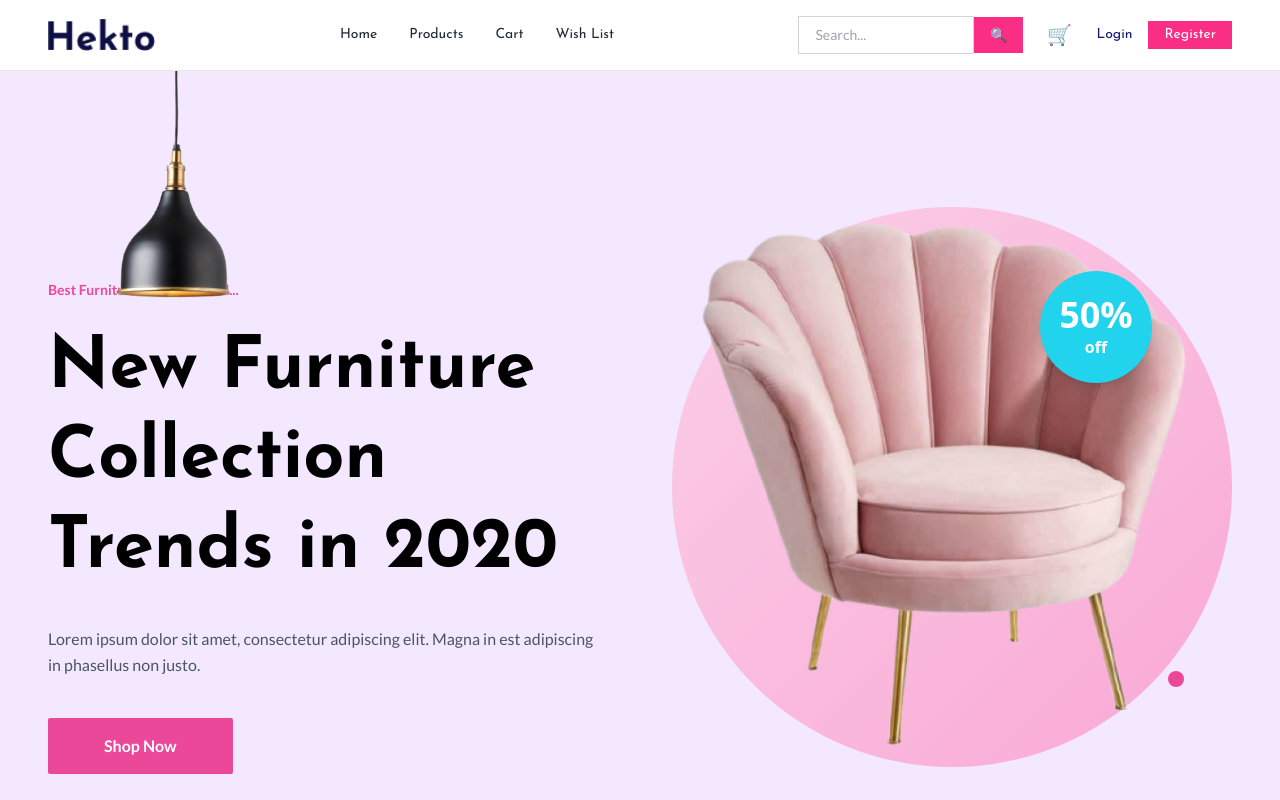
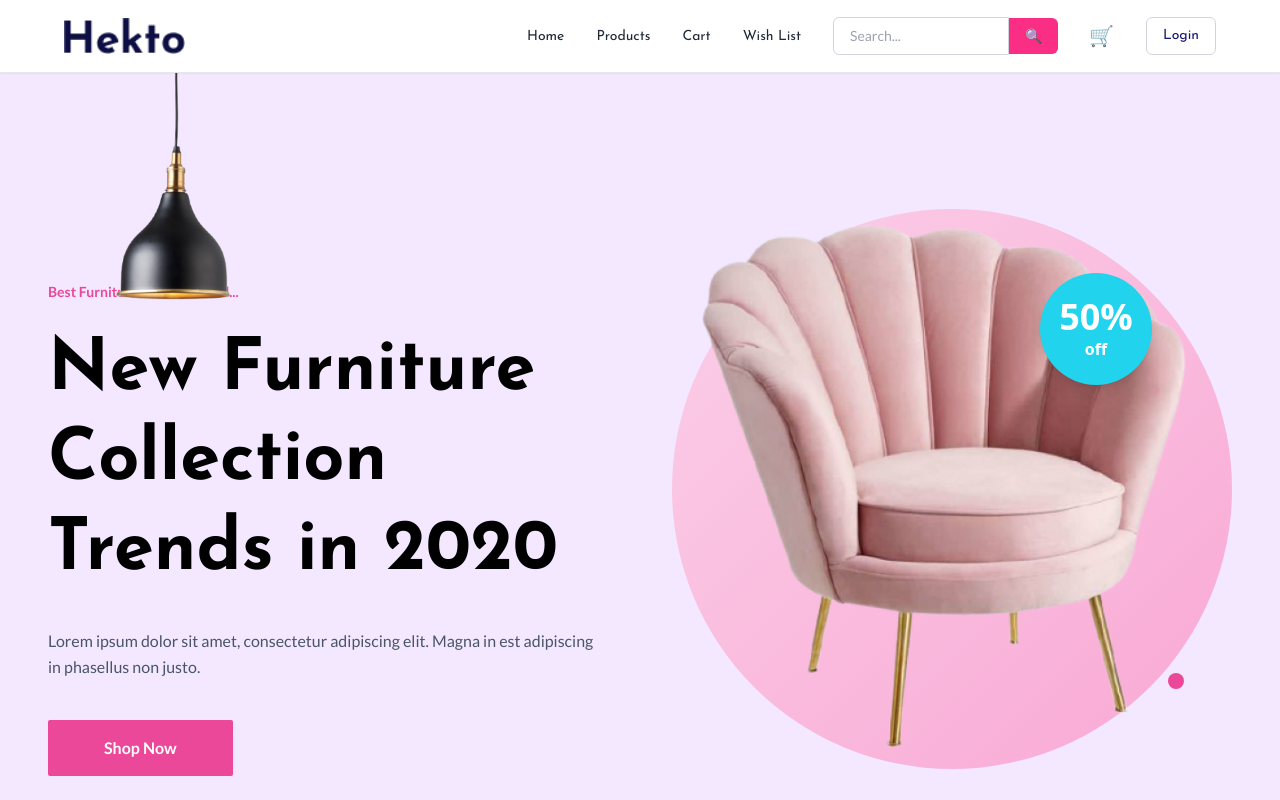
Before and after one commit to umar-dev01/my-ecommerce-app, a React (Vite) app: page / in a window 1280 px wide. Shown: the top 800 px of the page. Built offline with nearby package versions, Linux system fonts and the light colour scheme; no server answers.

Commit message:
make user profile batter

```diff
--- /dev/null
+++ b/src/components/Container.jsx
@@ -0,0 +1,17 @@
+// components/Container.jsx
+function Container({ children, className = "" }) {
+  return (
+    <div
+      className={`
+      container mx-auto
+      px-4 sm:px-6 md:px-8 lg:px-12 xl:px-16
+      max-w-7xl
+      ${className}
+    `}
+    >
+      {children}
+    </div>
+  );
+}
+
+export default Container;
--- a/src/components/ImageUpload.jsx
+++ b/src/components/ImageUpload.jsx
@@ -123,10 +123,6 @@ function ImageUpload({ onImageUpload, currentImage, label }) {
             </span>
           </div>
         </div>
-
-        <span className="font-lato text-sm text-gray-500">
-          Click the picture to update it (minimum 400x400)
-        </span>
       </label>
     </div>
   );
--- a/src/components/Navbar.jsx
+++ b/src/components/Navbar.jsx
@@ -2,6 +2,7 @@ import { Link, useNavigate } from "react-router-dom";
 import { useContext, useState } from "react";
 import { CartContext } from "../context/CartContext";
 import { AuthContext } from "../context/AuthContext";
+import Container from "./Container";
 
 function getImageUrl(path) {
   if (!path) return null;
@@ -21,112 +22,22 @@ function getImageUrl(path) {
 
 function Navbar() {
   const { cart } = useContext(CartContext);
-  const { user, logout, isAuthenticated } = useContext(AuthContext);
+  const { user, isAuthenticated } = useContext(AuthContext);
   const navigate = useNavigate();
   const [searchQuery, setSearchQuery] = useState("");
-
-  function handleLogout() {
-    logout();
-    navigate("/login");
-  }
+  const [isMenuOpen, setIsMenuOpen] = useState(false);
 
   function handleSearch(e) {
     e.preventDefault();
     if (searchQuery.trim()) {
       navigate(`/products?search=${searchQuery}`);
       setSearchQuery("");
+      setIsMenuOpen(false);
     }
   }
 
+  function renderUserBadge() {
     return (
-    <nav className="bg-white px-12 py-4 flex items-center justify-between shadow-sm border-b border-gray-200">
-      {/* ── Logo ── */}
-      <div className="flex items-center">
-        <Link to="/">
-          <img src="/images/hekto-logo.png" alt="Hekto Logo" className="h-8" />
-        </Link>
-      </div>
-
-      {/* ── Navigation Links ── */}
-      <div className="flex items-center gap-8">
-        <Link
-          to="/"
-          className="text-gray-800 hover:text-hpink font-josefin font-medium text-sm transition"
-        >
-          Home
-        </Link>
-        <Link
-          to="/products"
-          className="text-gray-800 hover:text-hpink font-josefin font-medium text-sm transition"
-        >
-          Products
-        </Link>
-
-        {/* My Orders — only show when logged in */}
-        {isAuthenticated && (
-          <Link
-            to="/orders"
-            className="text-gray-800 hover:text-hpink font-josefin font-medium text-sm transition"
-          >
-            My Orders
-          </Link>
-        )}
-
-        <Link
-          to="/cart"
-          className="text-gray-800 hover:text-hpink font-josefin font-medium text-sm transition"
-        >
-          Cart
-        </Link>
-        <Link
-          to="/WishList"
-          className="text-gray-800 hover:text-hpink font-josefin font-medium text-sm transition"
-        >
-          Wish List
-        </Link>
-      </div>
-
-      {/* ── Search + Actions ── */}
-      <div className="flex items-center gap-6">
-        {/* Search Bar */}
-        <form onSubmit={handleSearch} className="flex items-center">
-          <input
-            type="text"
-            value={searchQuery}
-            onChange={(e) => setSearchQuery(e.target.value)}
-            placeholder="Search..."
-            className="px-4 py-2 border border-gray-300 text-sm focus:outline-none focus:border-hpink w-44 font-lato"
-          />
-          <button
-            type="submit"
-            className="bg-hpink hover:bg-pink-700 text-white px-4 py-2 text-sm transition"
-          >
-            🔍
-          </button>
-        </form>
-
-        {/* Cart Icon */}
-        <Link
-          to="/cart"
-          className="relative text-gray-800 hover:text-hpink transition"
-        >
-          <span className="text-xl">🛒</span>
-          {cart.totalItems > 0 && (
-            <span className="absolute -top-2 -right-2 bg-hpink text-white text-xs rounded-full h-5 w-5 flex items-center justify-center font-josefin">
-              {cart.totalItems}
-            </span>
-          )}
-        </Link>
-
-        {/* ── User Menu ── */}
-        {isAuthenticated ? (
-          <div className="flex items-center gap-3">
-            {/* Profile Link — clicking name goes to profile */}
-            <Link
-              to="/profile"
-              className="flex items-center gap-2 text-hdark hover:text-hpink font-josefin text-sm font-semibold transition"
-            >
-              {/* Avatar Circle */}
       <div className="w-8 h-8 bg-hdark rounded-full flex items-center justify-center overflow-hidden">
         {user?.image ? (
           <img
@@ -140,34 +51,217 @@ function Navbar() {
           </span>
         )}
       </div>
-              {user?.name}
+    );
+  }
+
+  return (
+    <nav className="sticky top-0 z-50 border-b border-gray-200 bg-white/95 shadow-sm backdrop-blur">
+      <Container className="py-3 sm:py-4">
+        <div className="flex items-center justify-between gap-3 lg:gap-4">
+          <div className="flex items-center shrink-0">
+            <Link to="/">
+              <img
+                src="/images/hekto-logo.png"
+                alt="Hekto Logo"
+                className="h-8 sm:h-9 w-auto"
+              />
+            </Link>
+          </div>
+
+          <div className="hidden min-[770px]:flex items-center gap-6 xl:gap-8">
+            <div className="flex items-center gap-6 xl:gap-8">
+              <Link
+                to="/"
+                className="text-gray-800 hover:text-hpink font-josefin font-medium text-[14px] transition whitespace-nowrap"
+              >
+                Home
+              </Link>
+              <Link
+                to="/products"
+                className="text-gray-800 hover:text-hpink font-josefin font-medium text-[14px] transition whitespace-nowrap"
+              >
+                Products
+              </Link>
+              {isAuthenticated && (
+                <Link
+                  to="/orders"
+                  className="text-gray-800 hover:text-hpink font-josefin font-medium text-[14px] transition whitespace-nowrap"
+                >
+                  My Orders
+                </Link>
+              )}
+              <Link
+                to="/cart"
+                className="text-gray-800 hover:text-hpink font-josefin font-medium text-[14px] transition whitespace-nowrap"
+              >
+                Cart
+              </Link>
+              <Link
+                to="/wishlist"
+                className="text-gray-800 hover:text-hpink font-josefin font-medium text-[14px] transition whitespace-nowrap"
+              >
+                Wish List
+              </Link>
+            </div>
+
+            <div className="flex items-center gap-4 xl:gap-6">
+              <form onSubmit={handleSearch} className="flex items-center">
+                <input
+                  type="text"
+                  value={searchQuery}
+                  onChange={(e) => setSearchQuery(e.target.value)}
+                  placeholder="Search..."
+                  className="w-40 xl:w-44 rounded-l-md border border-gray-300 px-4 py-2 text-sm font-lato focus:border-hpink focus:outline-none"
+                />
+                <button
+                  type="submit"
+                  className="rounded-r-md bg-hpink px-4 py-2 text-sm text-white transition hover:bg-pink-700"
+                >
+                  🔍
+                </button>
+              </form>
+
+              <Link
+                to="/cart"
+                className="relative flex h-10 w-10 items-center justify-center rounded-full text-gray-800 transition hover:bg-hlight hover:text-hpink"
+              >
+                <span className="text-xl">🛒</span>
+                {cart.totalItems > 0 && (
+                  <span className="absolute -top-1 -right-1 flex h-5 w-5 items-center justify-center rounded-full bg-hpink text-xs font-josefin text-white ring-2 ring-white">
+                    {cart.totalItems}
+                  </span>
+                )}
               </Link>
 
-            {/* Logout */}
-            <button
-              onClick={handleLogout}
-              className="bg-hpink text-white font-josefin text-sm px-4 py-1 hover:bg-pink-700 transition"
+              {isAuthenticated ? (
+                <div className="flex items-center gap-3">
+                  <Link
+                    to="/profile"
+                    className="flex items-center gap-2 rounded-full border border-gray-200 px-2 py-1 text-hdark transition hover:border-hpink hover:bg-hlight hover:text-hpink"
                   >
-              Logout
-            </button>
+                    {renderUserBadge()}
+                  </Link>
                 </div>
               ) : (
-          <div className="flex items-center gap-4">
+                <div className="flex items-center gap-3">
                   <Link
                     to="/login"
-              className="font-josefin text-sm font-medium text-hdark hover:text-hpink transition"
+                    className="rounded-md border border-gray-300 px-4 py-2 font-josefin text-sm font-medium text-hdark transition hover:border-hpink hover:text-hpink"
                   >
                     Login
-            </Link>
-            <Link
-              to="/register"
-              className="bg-hpink text-white font-josefin text-sm px-4 py-1 hover:bg-pink-700 transition"
-            >
-              Register
                   </Link>
                 </div>
               )}
             </div>
+          </div>
+
+          <div className="hidden items-center gap-3 max-[769px]:flex">
+            <Link
+              to="/cart"
+              className="relative flex h-10 w-10 items-center justify-center rounded-full text-gray-800 transition hover:bg-hlight hover:text-hpink"
+            >
+              <span className="text-xl">🛒</span>
+              {cart.totalItems > 0 && (
+                <span className="absolute -top-1 -right-1 flex h-5 w-5 items-center justify-center rounded-full bg-hpink text-xs font-josefin text-white ring-2 ring-white">
+                  {cart.totalItems}
+                </span>
+              )}
+            </Link>
+
+            <button
+              type="button"
+              onClick={() => setIsMenuOpen((prev) => !prev)}
+              aria-label="Toggle navigation menu"
+              className="flex h-10 w-10 items-center justify-center rounded-lg border border-gray-300 text-hdark transition hover:border-hpink hover:bg-hlight hover:text-hpink"
+            >
+              <span className="text-xl">☰</span>
+            </button>
+          </div>
+        </div>
+      </Container>
+
+      {isMenuOpen && (
+        <Container className="hidden pb-4 max-[769px]:block">
+          <div className="mt-2 rounded-2xl border border-gray-200 bg-white p-4 shadow-lg">
+            <form onSubmit={handleSearch} className="flex items-center">
+              <input
+                type="text"
+                value={searchQuery}
+                onChange={(e) => setSearchQuery(e.target.value)}
+                placeholder="Search..."
+                className="flex-1 rounded-l-md border border-gray-300 px-4 py-2 text-sm font-lato focus:border-hpink focus:outline-none"
+              />
+              <button
+                type="submit"
+                className="rounded-r-md bg-hpink px-4 py-2 text-sm text-white transition hover:bg-pink-700"
+              >
+                🔍
+              </button>
+            </form>
+
+            <div className="mt-4 flex flex-col gap-3">
+              <Link
+                to="/"
+                onClick={() => setIsMenuOpen(false)}
+                className="rounded-lg px-3 py-2 text-gray-800 transition hover:bg-hlight hover:text-hpink font-josefin font-medium text-sm"
+              >
+                Home
+              </Link>
+              <Link
+                to="/products"
+                onClick={() => setIsMenuOpen(false)}
+                className="rounded-lg px-3 py-2 text-gray-800 transition hover:bg-hlight hover:text-hpink font-josefin font-medium text-sm"
+              >
+                Products
+              </Link>
+              {isAuthenticated && (
+                <Link
+                  to="/orders"
+                  onClick={() => setIsMenuOpen(false)}
+                  className="rounded-lg px-3 py-2 text-gray-800 transition hover:bg-hlight hover:text-hpink font-josefin font-medium text-sm"
+                >
+                  My Orders
+                </Link>
+              )}
+              <Link
+                to="/cart"
+                onClick={() => setIsMenuOpen(false)}
+                className="rounded-lg px-3 py-2 text-gray-800 transition hover:bg-hlight hover:text-hpink font-josefin font-medium text-sm"
+              >
+                Cart
+              </Link>
+              <Link
+                to="/wishlist"
+                onClick={() => setIsMenuOpen(false)}
+                className="rounded-lg px-3 py-2 text-gray-800 transition hover:bg-hlight hover:text-hpink font-josefin font-medium text-sm"
+              >
+                Wish List
+              </Link>
+            </div>
+            {isAuthenticated ? (
+              <div className="mt-4 flex items-center gap-2 border-t border-gray-200 pt-4">
+                <Link
+                  to="/profile"
+                  onClick={() => setIsMenuOpen(false)}
+                  className="flex items-center gap-2 rounded-full border border-gray-200 px-3 py-2 text-hdark transition hover:border-hpink hover:bg-hlight hover:text-hpink"
+                >
+                  {renderUserBadge()}
+                </Link>
+              </div>
+            ) : (
+              <div className="mt-4 flex items-center gap-4 border-t border-gray-200 pt-4">
+                <Link
+                  to="/login"
+                  onClick={() => setIsMenuOpen(false)}
+                  className="rounded-md border border-gray-300 px-4 py-2 font-josefin text-sm font-medium text-hdark transition hover:border-hpink hover:text-hpink"
+                >
+                  Login
+                </Link>
+              </div>
+            )}
+          </div>
+        </Container>
+      )}
     </nav>
   );
 }
```
Also changed, not shown: src/components/Footer.jsx (+11 -8 lines), src/hooks/responsiveHook.jsx (added, +56 -0 lines), src/hooks/useMediaQuery.jsx (added, +28 -0 lines), src/pages/Profile.jsx (+28 -1 lines). Lines whose indentation alone changed are shown as unchanged.
